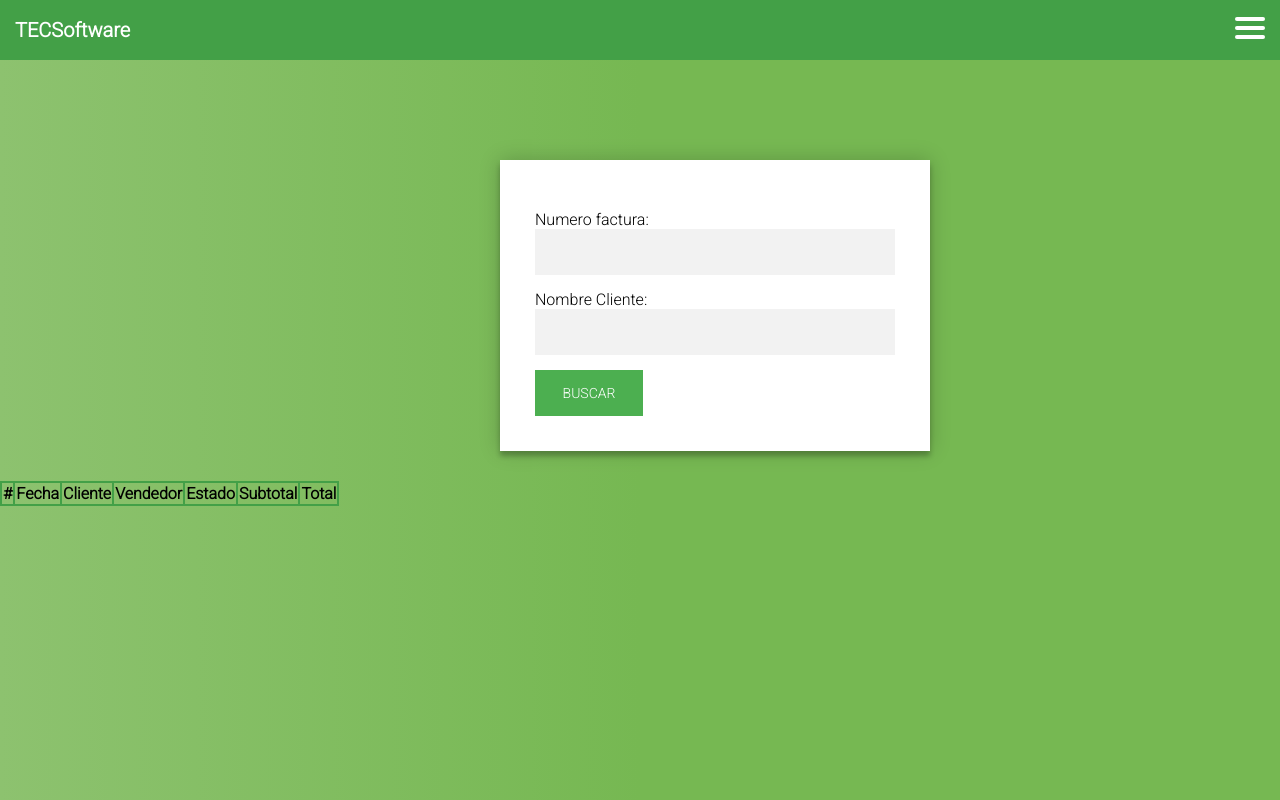
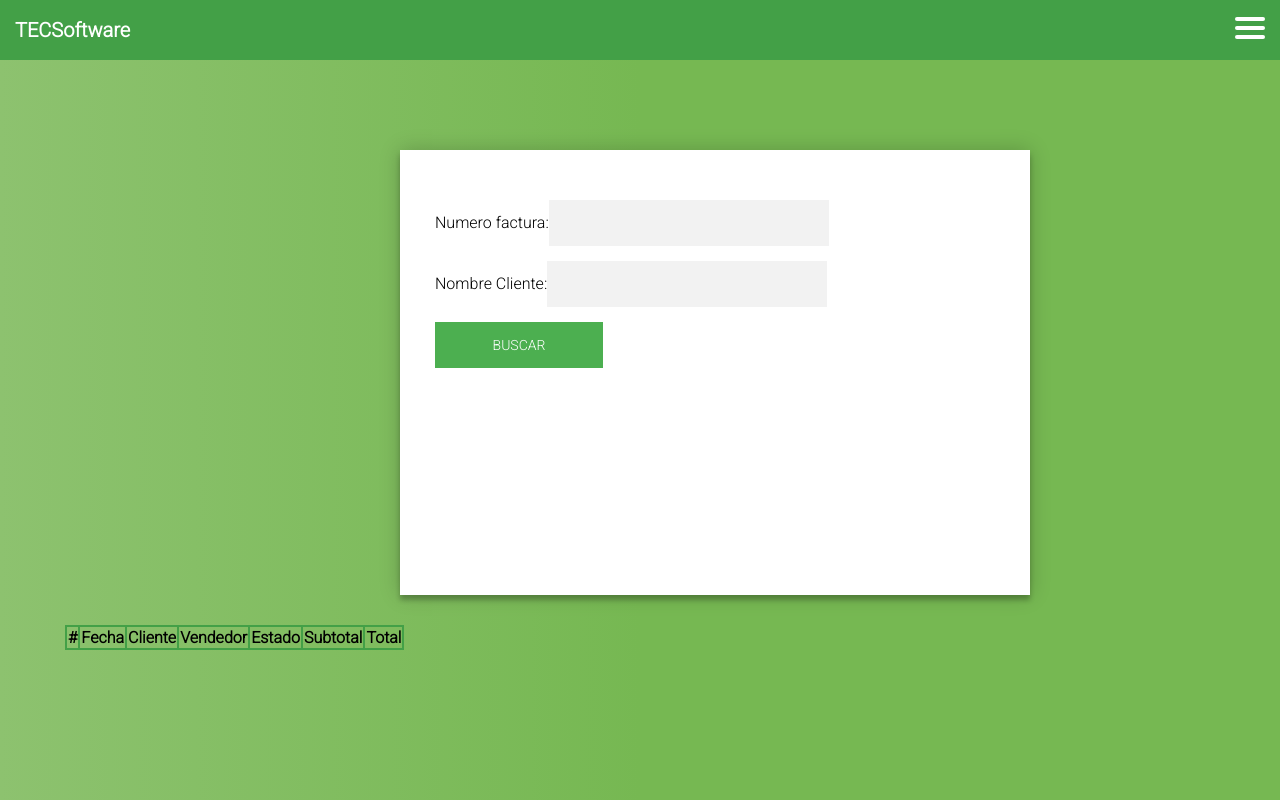
Before and after one commit to Fabricio06/Tarea3Diseno, a React (Create React App) app in the folder mi-app/: page /factura in a window 1280 px wide. Built offline with nearby package versions, Linux system fonts and the light colour scheme.

Commit message:
Hola
Hola

```diff
--- a/mi-app/src/App.css
+++ b/mi-app/src/App.css
@@ -108,9 +108,10 @@ body {
     position: relative;
     z-index: 1;
     background: #FFFFFF;
-    width: 360px;
-    margin-top: 100px;
-    margin-left: 500px;
+    width: 560px;
+    height: 360px;
+    margin-top: 90px;
+    margin-left: 400px;
     padding: 35px;
     padding-top: 50px;
     box-shadow: 0 0 20px 0 rgba(0, 0, 0, 0.2), 0 5px 5px 0 rgba(0, 0, 0, 0.24);
@@ -121,7 +122,7 @@ body {
   font-family: "Roboto", sans-serif;
   outline: 0;
   background: #f2f2f2;
-  width: 100%;
+  width: 50%;
   border: 0;
   margin: 0 0 15px;
   padding: 15px;
@@ -141,6 +142,11 @@ body {
   cursor: pointer;
 }
 
+table{
+  justify-content: center;
+  margin-left: 65px;
+}
+
 table, td{
   border: 1px solid #43A047;
   text-align: center;
--- a/mi-app/src/Clientes.jsx
+++ b/mi-app/src/Clientes.jsx
@@ -22,6 +22,11 @@ const Clientes  = () =>{
                     <td><b>Dirección</b></td>
                 </thead>
                 <tbody>
+                    <td>206570345</td>
+                    <td>Fabricio</td>
+                    <td>Porras</td>
+                    <td>Morera</td>
+                    <td>Monterrey</td>
                 </tbody>
                 <tfoot>
 
```
